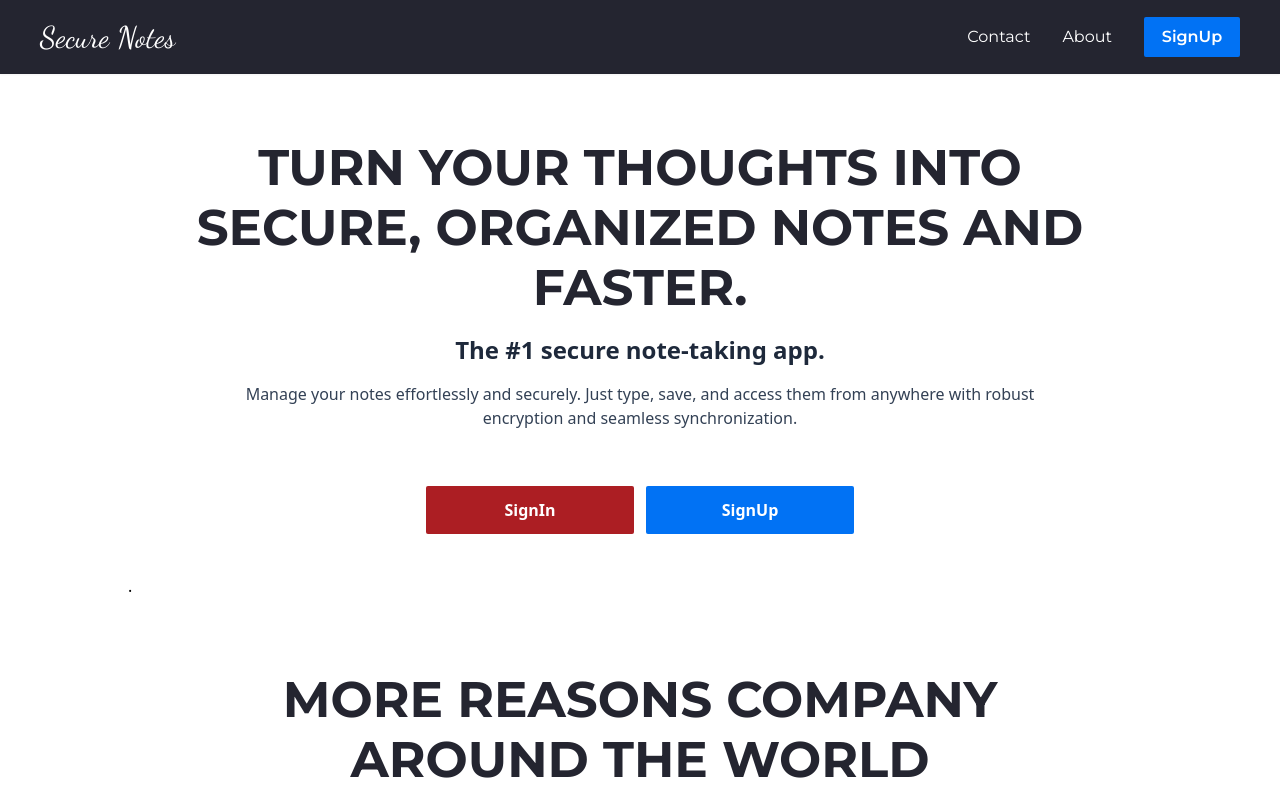
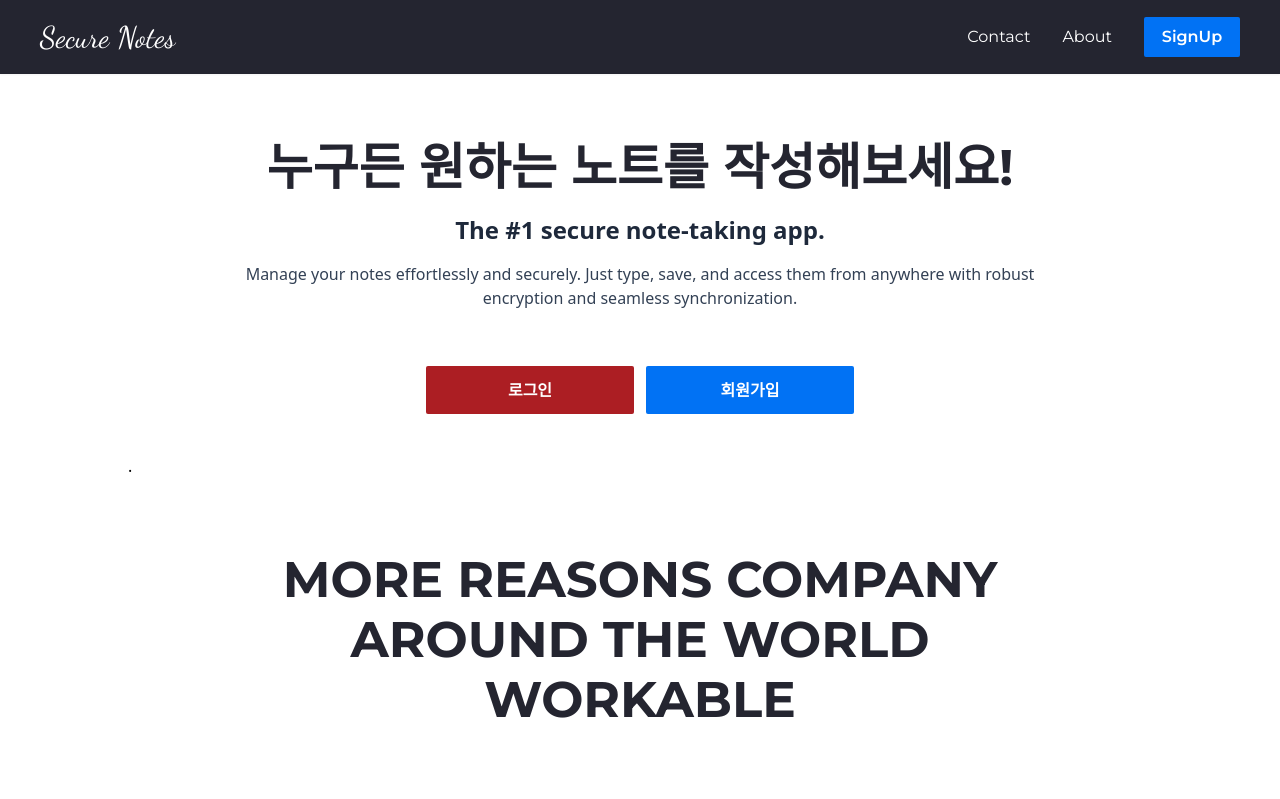
Before and after one commit to GOKang99/secure-notes-react, a React (Create React App) app: page / in a window 1280 px wide. Shown: the top 799 px of the page. Built offline with nearby package versions, Linux system fonts and the light colour scheme.

Commit message:
랜딩 페이지수정

```diff
--- a/src/components/LandingPage.js
+++ b/src/components/LandingPage.js
@@ -7,17 +7,20 @@ import State from "./LandingPageCom/State";
 import Testimonial from "./LandingPageCom/Testimonial/Testimonial";
 import { useMyContext } from "../store/ContextApi";
 
+//위에서 내려오는 애미네이션
 const fadeInFromTop = {
   hidden: { opacity: 0, y: -50 },
   visible: { opacity: 1, y: 0, transition: { duration: 0.8 } },
 };
+
+//밑에서 올라오는 애니메이션
 const fadeInFromBotom = {
   hidden: { opacity: 0, y: 20 },
   visible: { opacity: 1, y: 0, transition: { duration: 0.5 } },
 };
 
 const LandingPage = () => {
-  // Access the token  state by using the useMyContext hook from the ContextProvider
+  // 컨텍스트에서 토큰을 가지고 온다.
   const { token } = useMyContext();
 
   return (
@@ -29,7 +32,7 @@ const LandingPage = () => {
           animate="visible"
           variants={fadeInFromTop}
         >
-          Turn your thoughts into secure, organized notes And Faster.
+          누구든 원하는 노트를 작성해보세요!
         </motion.h1>
         <h3 className="text-logoText md:text-2xl text-xl font-semibold text-slate-800 text-center">
           The #1 secure note-taking app.
@@ -62,12 +65,12 @@ const LandingPage = () => {
             <>
               <Link to="/login">
                 <Buttons className="sm:w-52 w-44 bg-customRed font-semibold hover:scale-105 transition-all duration-200 cursor-pointer text-white px-10 py-3 rounded-sm">
-                  SignIn
+                  로그인
                 </Buttons>
               </Link>
               <Link to="/signup">
                 <Buttons className="sm:w-52 w-44 bg-btnColor font-semibold hover:scale-105 transition-all duration-200 cursor-pointer text-white px-10 py-3 rounded-sm">
-                  SignUp
+                  회원가입
                 </Buttons>
               </Link>
             </>
```
